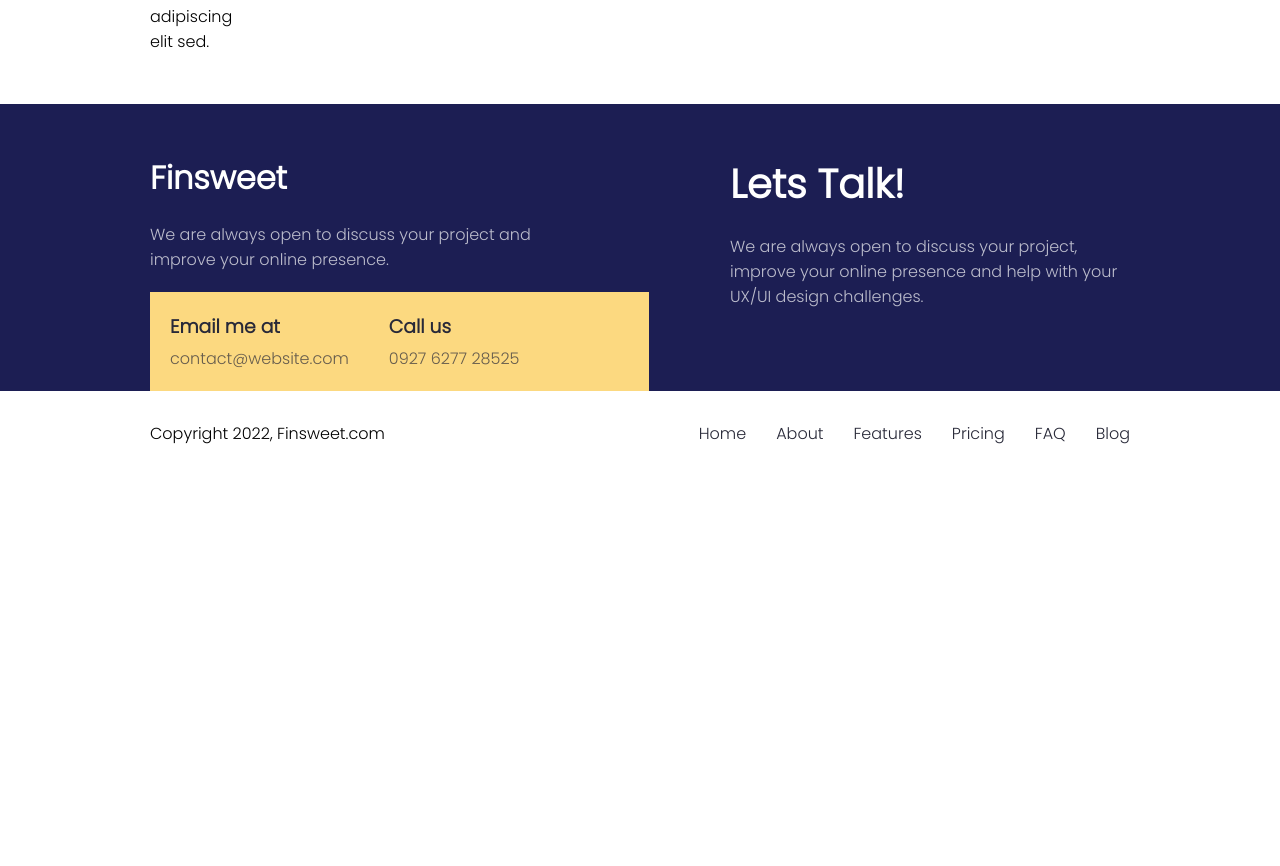
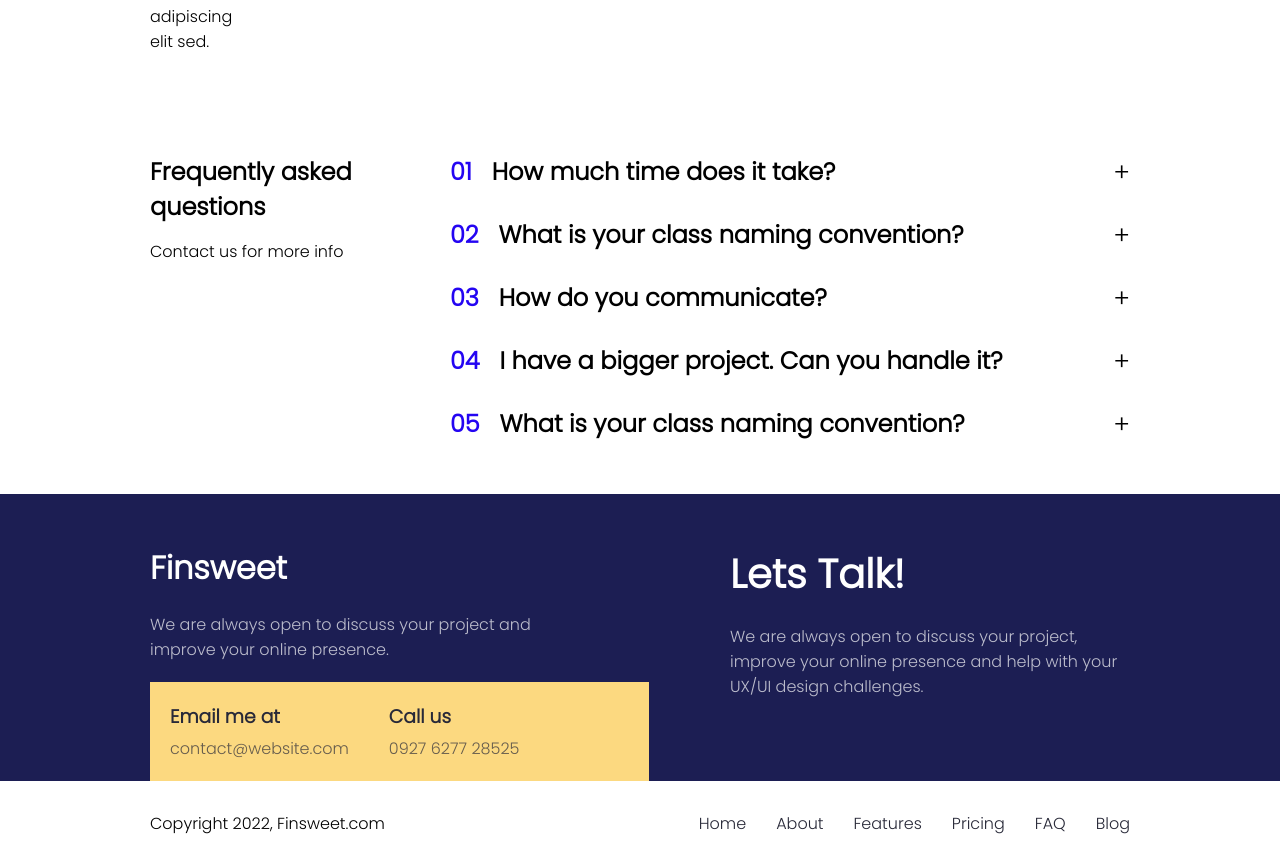
Before and after one commit to Shakhmurad7/finsweet, a React (Vite) app: page / in a window 1280 px wide. Shown: the part 4295-5161 px from the top of the page. Before the commit the page ends 4771 px from the top, so only its background shows below. Built offline with nearby package versions, Linux system fonts and the light colour scheme.

Commit message:
add accardion in home page

```diff
--- /dev/null
+++ b/src/NavbarMetodlar/HomePage/Accardion.jsx
@@ -0,0 +1,78 @@
+import React, { useState } from "react";
+
+function Accardion() {
+    const [open , setopen] = useState(null)
+
+    const taggle =(i)=>{
+        if(open ===  i){
+            return setopen(null)
+        }
+        setopen(i)
+
+    }
+  const AccardionData = [
+    {
+      id: 1,
+      item: `01`,
+      title: `How much time does it take?`,
+      text: `Lorem ipsum dolor sit amet, consectetur adipiscing elit, sed do eiusmod tempor incididunt ut labore et dolore magna aliqua.`,
+    },
+    {
+      id: 2,
+      item: `02`,
+      title: `What is your class naming convention?`,
+      text: `Lorem ipsum dolor sit amet, consectetur adipiscing elit, sed do eiusmod tempor incididunt ut labore et dolore magna aliqua.`,
+    },
+    {
+      id: 3,
+      item: `03`,
+      title: `How do you communicate?`,
+      text: `Lorem ipsum dolor sit amet, consectetur adipiscing elit, sed do eiusmod tempor incididunt ut labore et dolore magna aliqua.`,
+    },
+    {
+      id: 4,
+      item: `04`,
+      title: `I have a bigger project. Can you handle it?`,
+      text: `Lorem ipsum dolor sit amet, consectetur adipiscing elit, sed do eiusmod tempor incididunt ut labore et dolore magna aliqua.`,
+    },
+    {
+      id: 5,
+      item: `05`,
+      title: `What is your class naming convention?`,
+      text: `Lorem ipsum dolor sit amet, consectetur adipiscing elit, sed do eiusmod tempor incididunt ut labore et dolore magna aliqua.`,
+    },
+  ];
+
+  return (
+    <div className="accardion-right-text">
+      {AccardionData.map(({ id, item, title, text},i) => {
+        return (
+          <>
+            <div className="accardion-right-row" onClick={()=>taggle(i)}>
+
+              <div className="accardion-right-big-row">
+
+                <div className="accardion-big-row">
+
+                  <h3>{item}</h3>
+
+                  <div className={open ===i? `accardion-right-row-text-active` : `accardion-right-row-text`}>
+                    <h2>{title}</h2>
+                    <p>{text}</p>
+                  </div>
+
+                </div>
+
+                <span>{open == i? `-` : `+`}</span>
+
+              </div>
+
+            </div>
+          </>
+        );
+      })}
+    </div>
+  );
+}
+
+export default Accardion;
--- a/src/NavbarMetodlar/HomePage/Home.jsx
+++ b/src/NavbarMetodlar/HomePage/Home.jsx
@@ -16,6 +16,8 @@ import imgSwiper from '../../assets/img/woman-in-collared-shirt-774909.svg'
 import 'swiper/css/navigation';
 import 'swiper/css/pagination';
 import 'swiper/css/scrollbar';
+import Accardion from "./Accardion"
+
 
 
 
@@ -181,6 +183,17 @@ const Home =()=>{
                                         </div></SwiperSlide>
                         </Swiper>
                     </div>
+
+
+                    <div className="accardion-container">
+                        <div className="accardion-left">
+                            <h2>Frequently asked questions</h2>
+                            <p>Contact us for more info</p>
+                        </div>
+                        <div className="accardion-right">
+                            <Accardion/>
+                        </div>
+                    </div>
                  </div>
 
 
--- a/src/NavbarMetodlar/HomePage/Style.css
+++ b/src/NavbarMetodlar/HomePage/Style.css
@@ -321,6 +321,63 @@ nav{
     font-size: 25px !important;
 }
 
+/* ----accardion---- */
+.accardion-container{
+    padding: 50px 0;
+    display: flex;
+    justify-content: space-between;
+}
+.accardion-left{
+    width: 100%;
+    max-width: 300px;
+    display: flex;
+    flex-direction: column;
+    gap: 15px;
+}
+.accardion-right{
+    cursor: pointer;
+    width: 100%;
+    max-width: 700px;
+}
+.accardion-right-row{
+    display: flex;
+    gap: 25px;
+    align-items: baseline;
+}
+.accardion-big-row{
+    display: flex;
+    gap: 20px;
+}
+.accardion-right-row h3{
+    font-size: 24px;
+    color: #2405F2;
+}
+.accardion-right-row-active p{
+    height: 100%;
+}
+.accardion-right-row-text-active p{
+    transition: .8s;
+    height: auto;
+    padding: 10px 0;
+}
+.accardion-right-big-row span{
+    font-size: 25px;
+
+}
+.accardion-right-big-row{
+    display: flex;
+    justify-content: space-between;
+}
+.accardion-right-text{
+    display: flex;
+    flex-direction:column;
+    gap: 25px;
+}
+.accardion-right-row-text p{
+    transition: .8s;
+    overflow: hidden;
+    height: 0;
+}
 
 /* ---Footer---- */
 footer{
```
